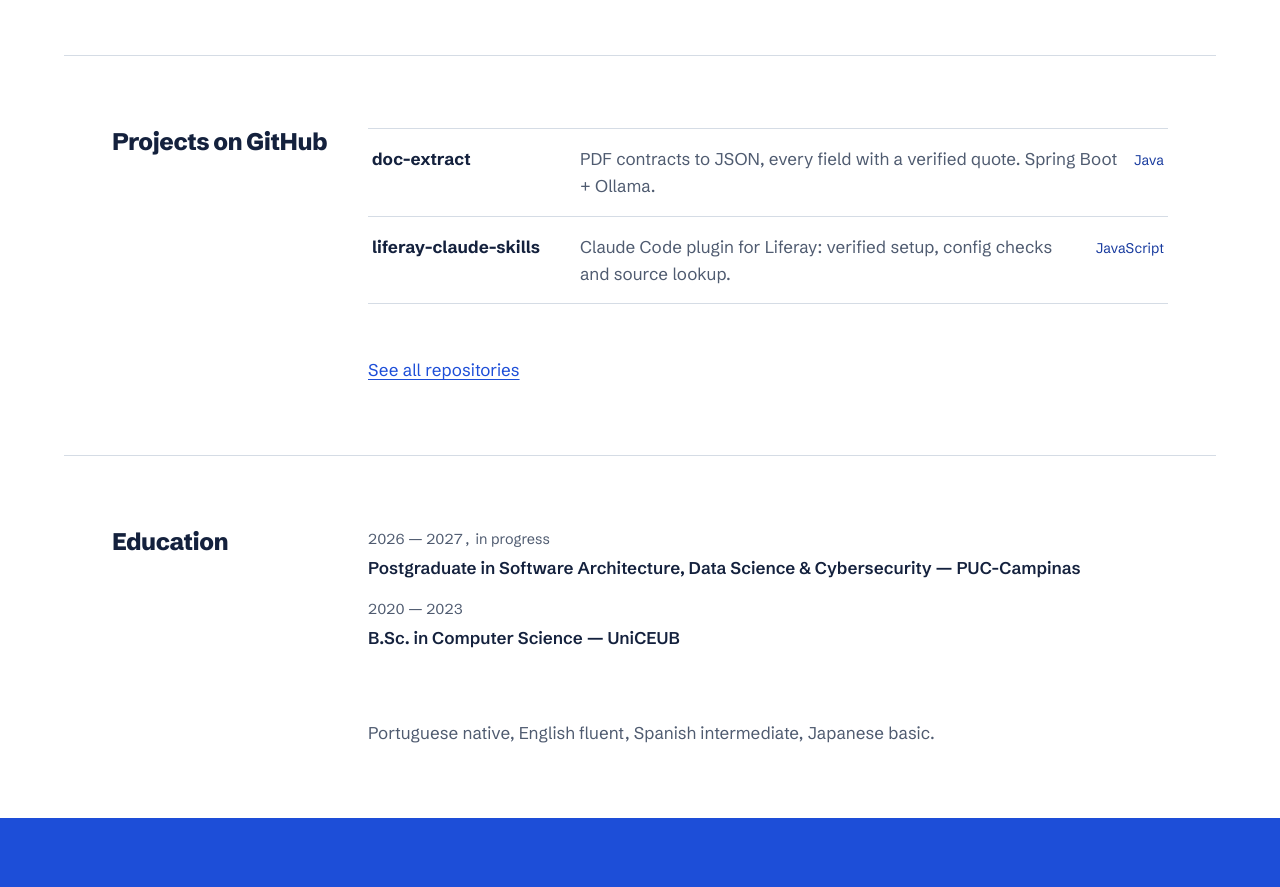
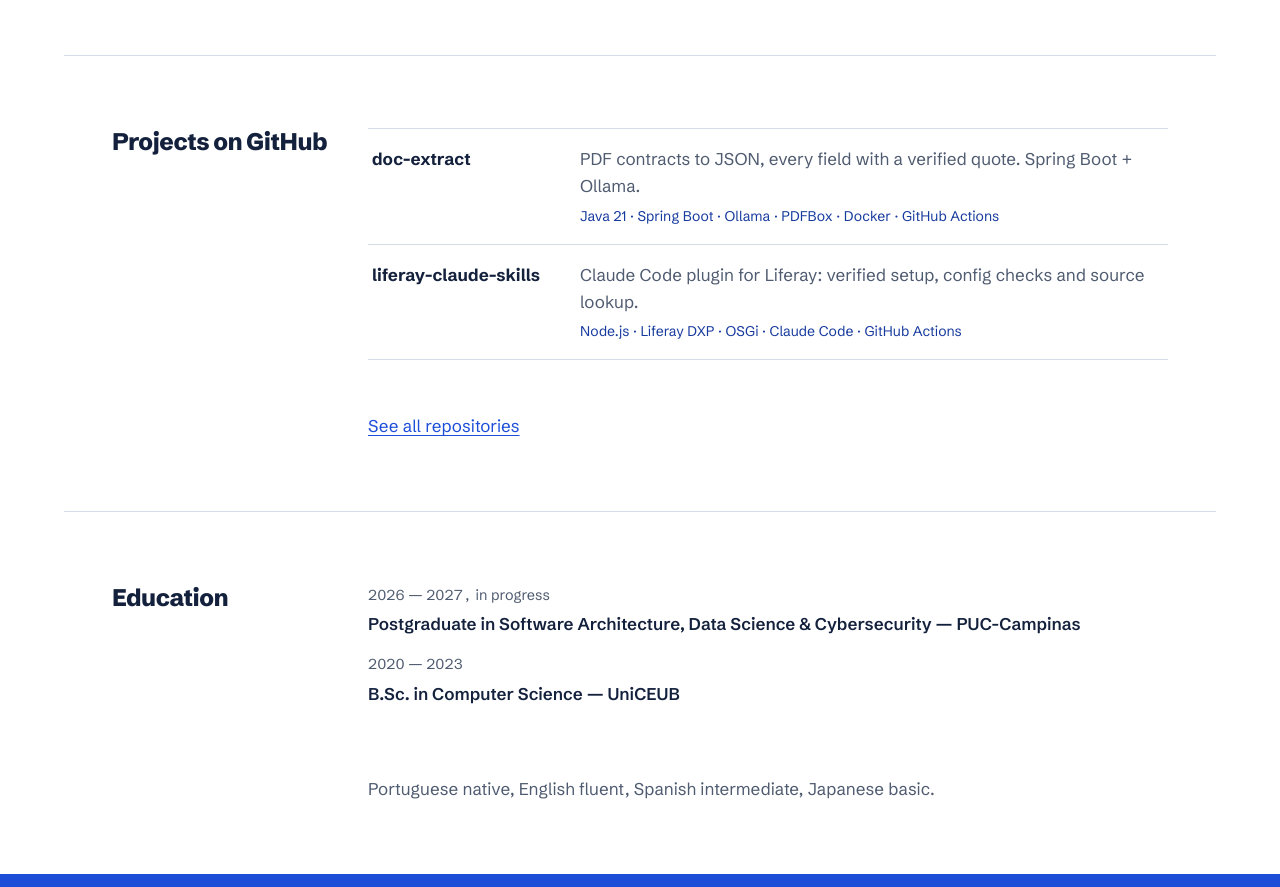
Before and after one commit to vinicius-carv/portfolio, a plain HTML site: page index.html in a window 1280 px wide. Shown: the part 2800-3687 px from the top of the page. Drawn offline with Linux system fonts and the light colour scheme; a script that the page names is missing.

Commit message:
feat: list full stack per project, tags under the description
Generated with AI

Co-Authored-By: AI <ai@example.com>

```diff
--- a/index.html
+++ b/index.html
@@ -160,8 +160,8 @@
     <section class="block" id="projetos">
       <h2 data-i18n="h.proj">Projetos no GitHub</h2>
       <ul class="repos">
-        <li><a href="https://github.com/vinicius-carv/doc-extract"><span class="r-name">doc-extract</span><span class="r-desc" data-i18n="proj.doc-extract.desc">Contratos em PDF para JSON, cada campo com citação verificada. Spring Boot + Ollama.</span><span class="r-lang">Java</span></a></li>
-        <li><a href="https://github.com/vinicius-carv/liferay-claude-skills"><span class="r-name">liferay-claude-skills</span><span class="r-desc" data-i18n="proj.liferay-claude-skills.desc">Plugin do Claude Code para Liferay: setup verificado, configs e busca no código-fonte.</span><span class="r-lang">JavaScript</span></a></li>
+        <li><a href="https://github.com/vinicius-carv/doc-extract"><span class="r-name">doc-extract</span><span class="r-desc" data-i18n="proj.doc-extract.desc">Contratos em PDF para JSON, cada campo com citação verificada. Spring Boot + Ollama.</span><span class="r-lang">Java 21 · Spring Boot · Ollama · PDFBox · Docker · GitHub Actions</span></a></li>
+        <li><a href="https://github.com/vinicius-carv/liferay-claude-skills"><span class="r-name">liferay-claude-skills</span><span class="r-desc" data-i18n="proj.liferay-claude-skills.desc">Plugin do Claude Code para Liferay: setup verificado, configs e busca no código-fonte.</span><span class="r-lang">Node.js · Liferay DXP · OSGi · Claude Code · GitHub Actions</span></a></li>
       </ul>
       <p class="more"><a href="https://github.com/vinicius-carv?tab=repositories" data-i18n="repo.all">Ver todos os repositórios</a></p>
     </section>
--- a/styles.css
+++ b/styles.css
@@ -264,14 +264,14 @@ h3 { margin: 0; font-size: 1.2rem; font-weight: 700; letter-spacing: -.01em; }
 .repos { list-style: none; margin: 0; padding: 0; border-top: 1px solid var(--line); }
 .repos li { border-bottom: 1px solid var(--line); }
 .repos a {
-  display: grid; grid-template-columns: 12rem minmax(0, 1fr) auto; gap: 1rem; align-items: baseline;
+  display: grid; grid-template-columns: 12rem minmax(0, 1fr); gap: .35rem 1rem; align-items: baseline;
   padding: 1rem .25rem; text-decoration: none; color: var(--ink);
 }
 .repos a:hover { background: var(--concrete); }
 .repos a:hover .r-name { color: var(--azul); }
 .r-name { font-weight: 700; overflow-wrap: anywhere; }
 .r-desc { color: var(--muted); display: -webkit-box; -webkit-line-clamp: 2; -webkit-box-orient: vertical; overflow: hidden; }
-.r-lang { font-size: .875rem; color: var(--azul-deep); }
+.r-lang { grid-column: 2; font-size: .875rem; color: var(--azul-deep); }
 .more { margin: 1.25rem 0 0; }
 .repos, .more { grid-column: 2; }
 
@@ -304,6 +304,8 @@ h3 { margin: 0; font-size: 1.2rem; font-weight: 700; letter-spacing: -.01em; }
   .tiles { justify-self: start; max-width: 20rem; order: -1; }
   .block { grid-template-columns: 1fr; gap: 1.25rem; }  .repos, .more, .langs, .contact p { grid-column: auto; }
   .repos a { grid-template-columns: 1fr; gap: .2rem; }
+  .r-lang { grid-column: auto; }
+  .r-desc { display: block; }
   .top nav { display: none; }
   .tools { margin-left: auto; }
 }
```
